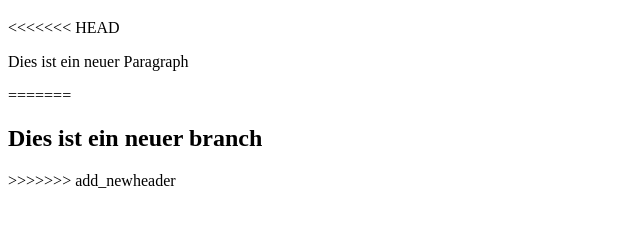
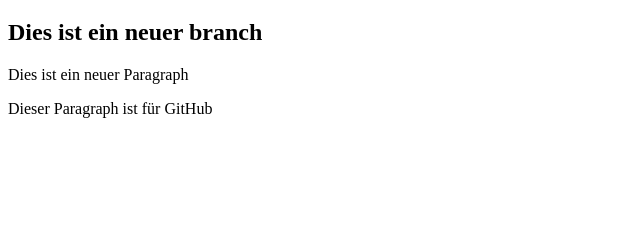
Before and after one commit to nschubi/git-one, a plain HTML site: page index.html in a window 1280 px wide. Shown: the part 87-314 px from the top of the page, without its empty margins (0-640 px from the left). Drawn offline with Linux system fonts and the light colour scheme.

Commit message:
add paragraph for GitHub

```diff
--- a/index.html
+++ b/index.html
@@ -6,10 +6,8 @@
   </head>
   <body>
       <h1>lerne gerade git lol</h1>
-<<<<<<< HEAD
+      <h2>Dies ist ein neuer branch</h2>
       <p>Dies ist ein neuer Paragraph</p>
-=======
-      <h2>Dies ist ein neuer branch</h2>
->>>>>>> add_newheader
+      <p>Dieser Paragraph ist für GitHub</p>
   </body>
 </html>
```
